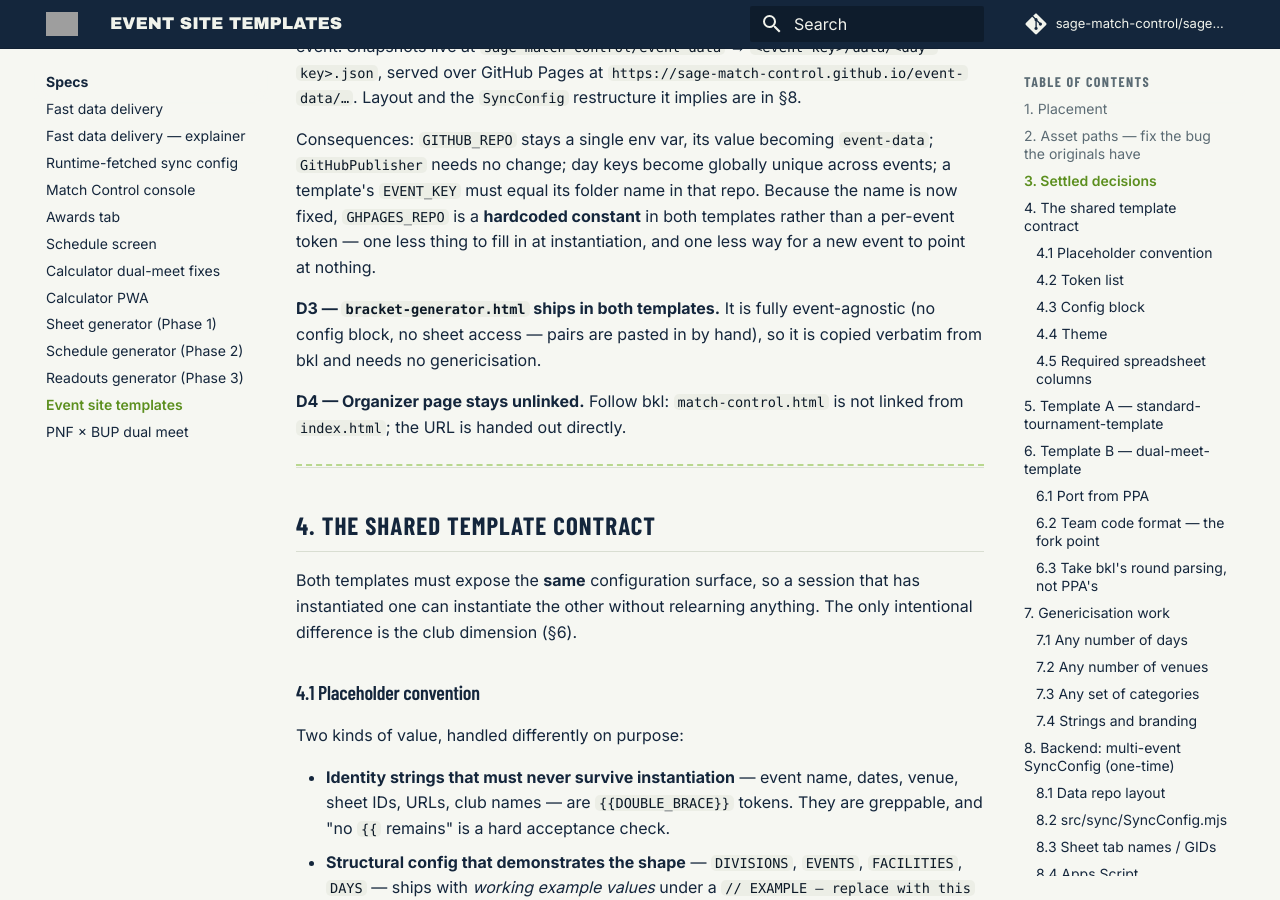
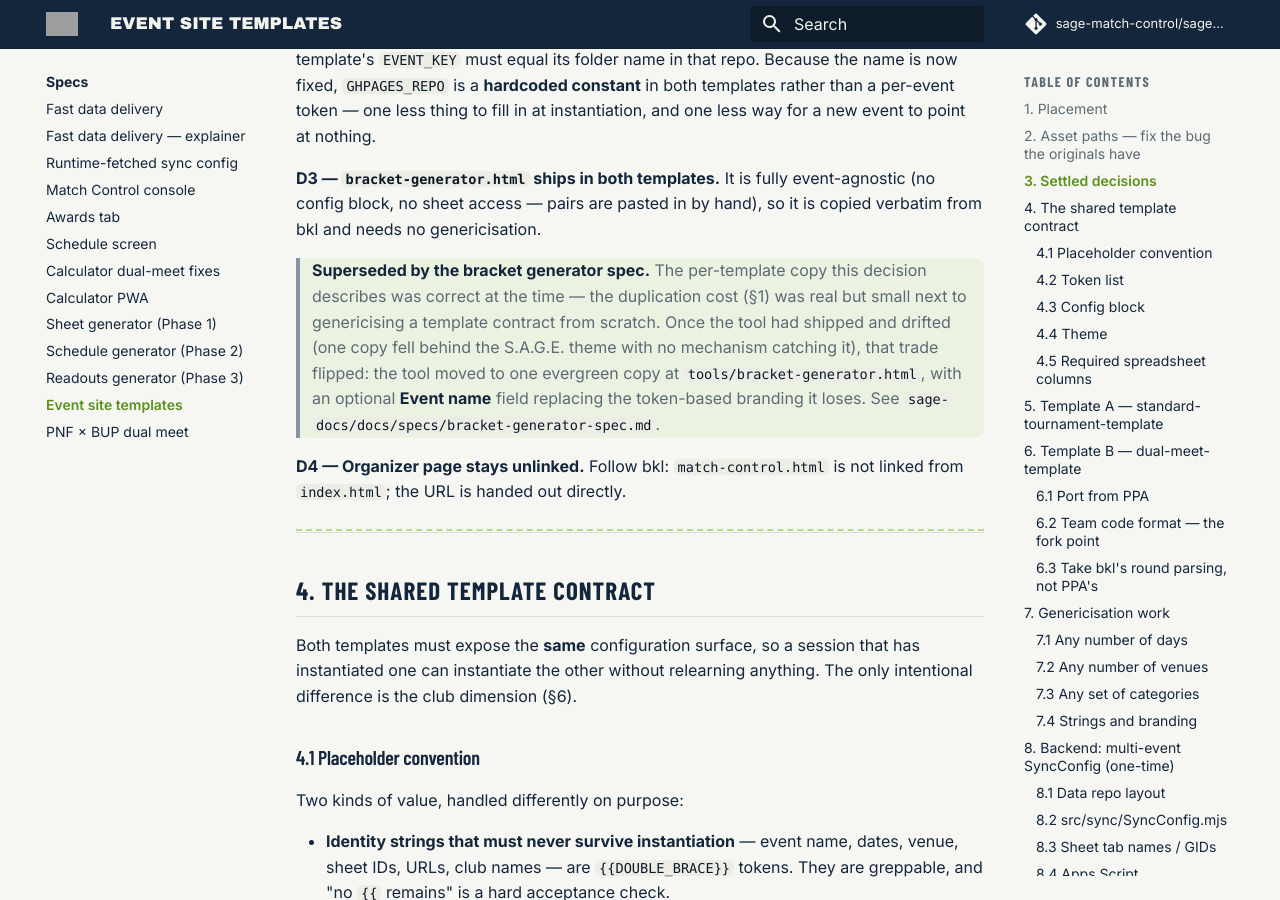
Before and after one commit to sage-match-control/sage-docs, an MkDocs documentation site: the page built from docs/specs/event-templates-spec.md, in a window 1280 px wide and 900 px high, scrolled down 2488 px. Built offline with MkDocs 1.6.1 and Material for MkDocs 9.7.7, drawn with Linux system fonts in a browser that asks for light colours; comment, search, counter and statistics services are not loaded; some of the changed text lies outside the part shown.

Commit message:
Move bracket generator to SAGE tools

```diff
--- a/docs/specs/event-templates-spec.md
+++ b/docs/specs/event-templates-spec.md
@@ -19,7 +19,8 @@ copies; script-relative line numbers are offsets within the `<script>` block.
 
 **Settled up front** (§3): data comes from the Cloud Run snapshot pipeline, not
 a direct browser fetch of Google Sheets; snapshots go to one generic data repo
-with a folder per event; `bracket-generator.html` ships in both templates.
+with a folder per event; `bracket-generator.html` ships in both templates
+*(superseded — see D3 below)*.
 
 ---
 
@@ -114,6 +108,15 @@ instantiation, and one less way for a new event to point at nothing.
 **D3 — `bracket-generator.html` ships in both templates.**
 It is fully event-agnostic (no config block, no sheet access — pairs are pasted
 in by hand), so it is copied verbatim from bkl and needs no genericisation.
+
+> **Superseded by the bracket generator spec.** The per-template copy this
+> decision describes was correct at the time — the duplication cost (§1) was
+> real but small next to genericising a template contract from scratch. Once
+> the tool had shipped and drifted (one copy fell behind the S.A.G.E. theme
+> with no mechanism catching it), that trade flipped: the tool moved to one
+> evergreen copy at `tools/bracket-generator.html`, with an optional
+> **Event name** field replacing the token-based branding it loses. See
+> `sage-docs/docs/specs/bracket-generator-spec.md`.
 
 **D4 — Organizer page stays unlinked.** Follow bkl: `match-control.html` is not
 linked from `index.html`; the URL is handed out directly.
--- a/docs/technical/README.md
+++ b/docs/technical/README.md
@@ -46,6 +46,8 @@ changing either is not a deploy.
 - **[Schedule board](schedule-board.md)** — the venue wall display.
 - **[Tournament Calculator](tournament-calculator.md)** — the dual-meet math
   fixes and its PWA (installable, offline) setup.
+- **[Bracket Generator](bracket-generator.md)** — the one-palette-source
+  arrangement that keeps the canvas export in step with the page.
 
 ## Data (`event-data`)
 
```
Also changed, not shown: other parts of docs/specs/event-templates-spec.md (+0 -8 lines), docs/features/README.md (+2 -0 lines), docs/features/bracket-generator.md (added, +45 -0 lines), docs/features/preparing-an-event.md (+5 -0 lines), docs/features/tournament-hub.md (+0 -7 lines), docs/technical/bracket-generator.md (added, +61 -0 lines).
